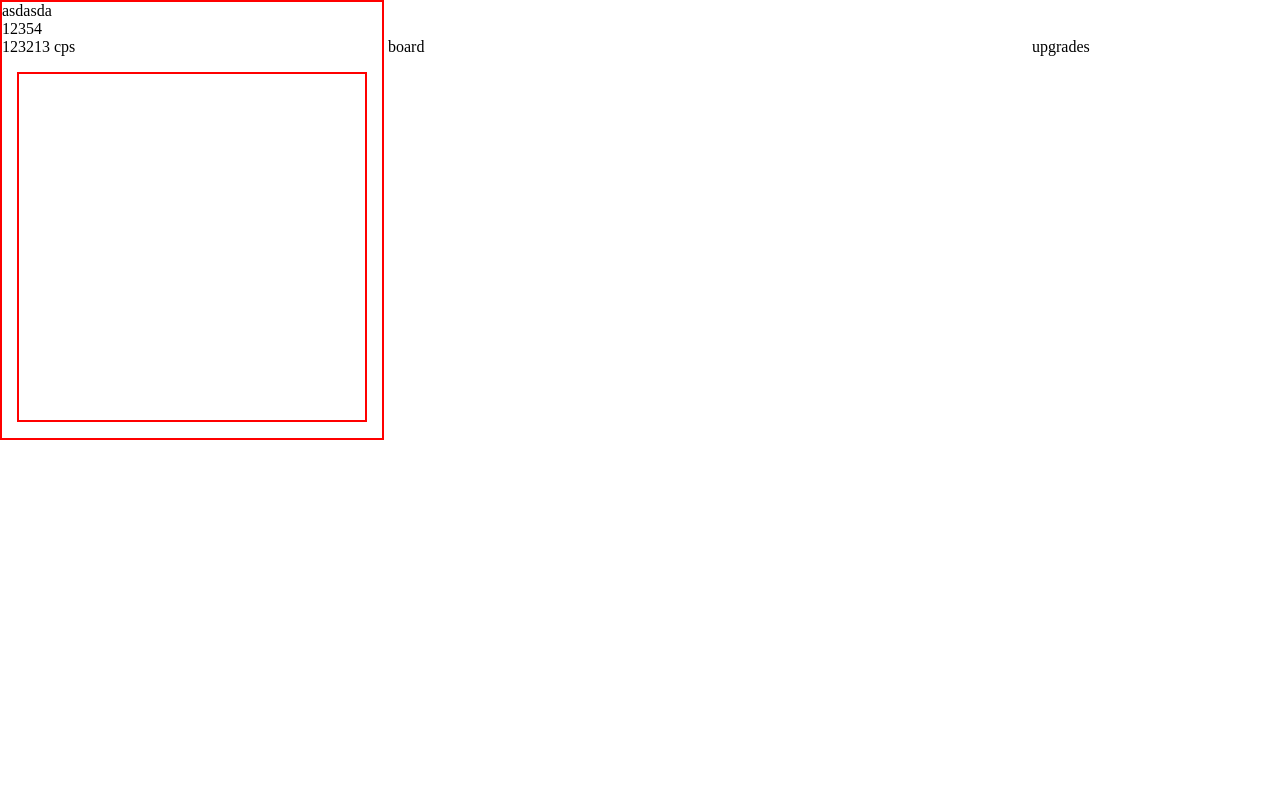
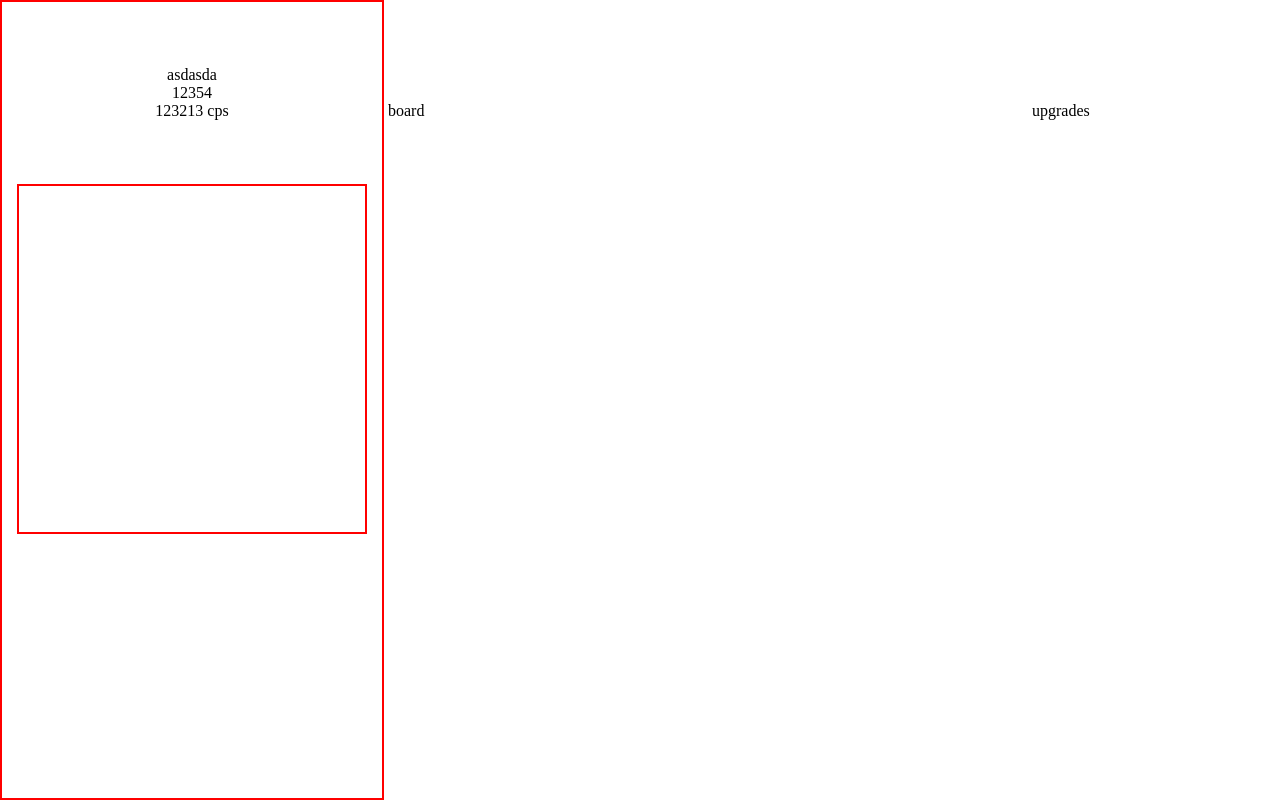
Before and after one commit to makzylinski/kaczynski-slapper, a website: page index.html in a window 1280 px wide. Drawn offline with Linux system fonts and the light colour scheme.

Commit message:
slapper section

```diff
--- a/styles/sass/layout/_slapper.scss
+++ b/styles/sass/layout/_slapper.scss
@@ -1,23 +1,22 @@
-
+$slapper-width: 30%;
 
 .slapper {
     display: inline-block;
-    width: 30%;
+    width: $slapper-width;
     border: 2px solid red;
+    position: relative;
+    height: 100vh;
 
     &__info {
-        // display: flex;
-        // position: absolute;
-        // width: 30%;
-        // left: 50%;
-        // top: 50%;
-        // transform: translateX(-50%);
+        text-align: center;
+        z-index: 100;
+        margin: 4rem 0;
     }
 
     &__head {
         width: 350px;
         height: 350px;
         border: 2px solid red;
-        margin: 1rem auto;
+        margin: 4rem auto;
     }
 }
```
Also changed, not shown: styles/css/style.css.
